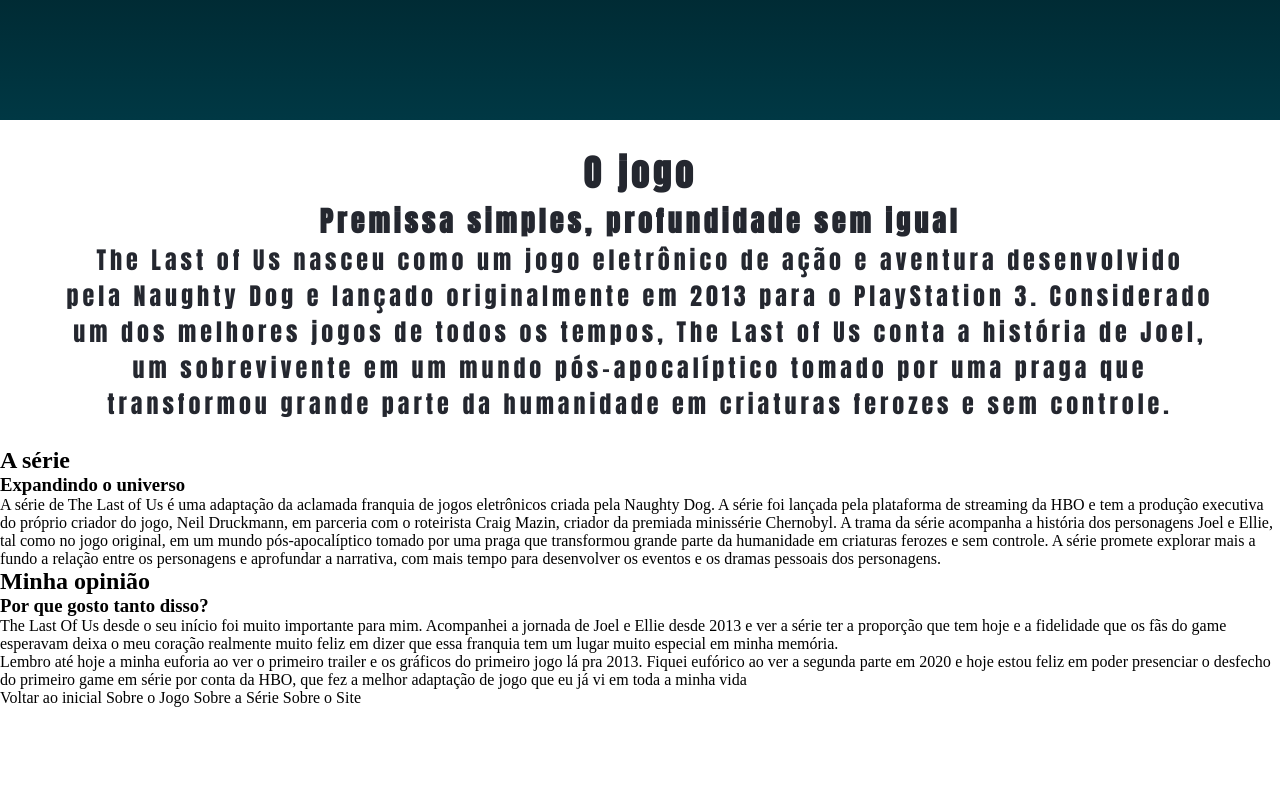
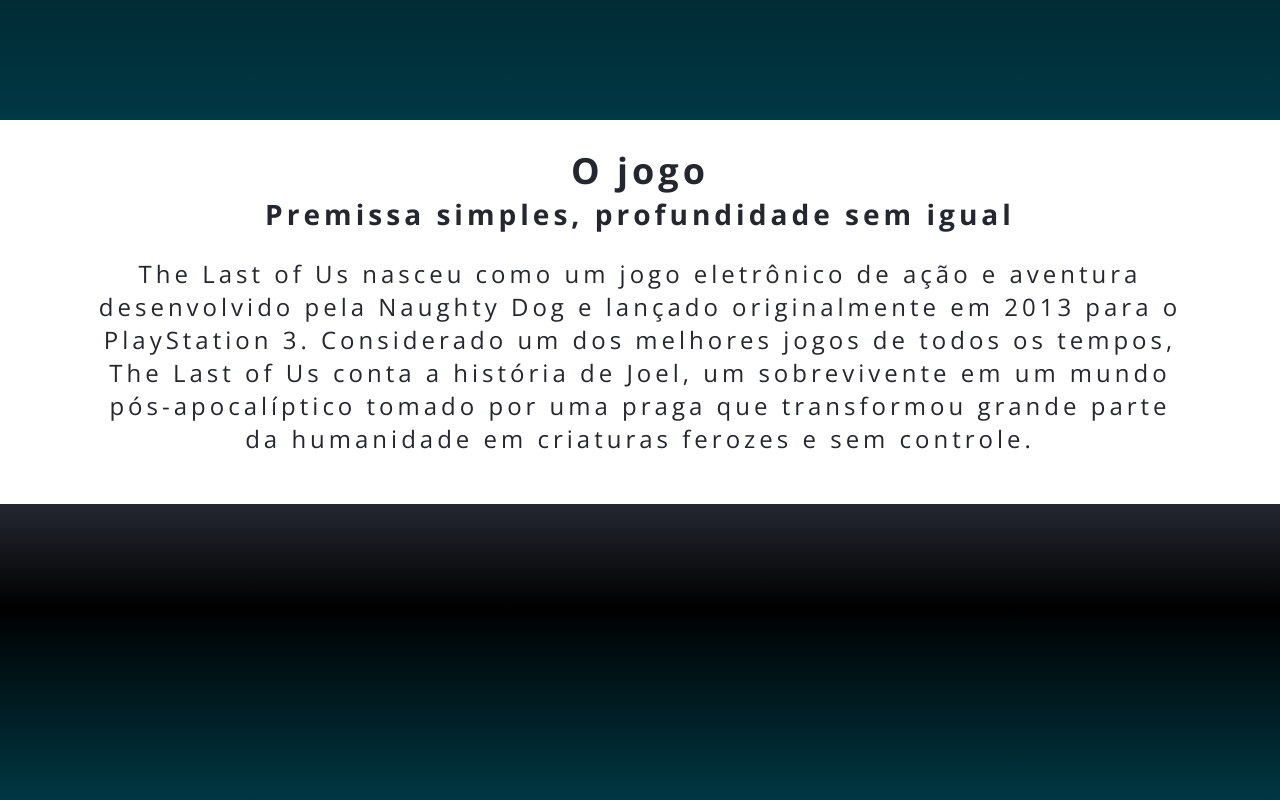
Before and after one commit to OTrigo/tlouSite, a website: page index.html in a window 1280 px wide. Shown: the part 680-1480 px from the top of the page. Before the commit the page ends 1387 px from the top, so only its background shows below. Drawn offline with nearby package versions, Linux system fonts and the light colour scheme.

Commit message:
Implantando novas fontes

```diff
--- a/sass/assets/fonts.scss
+++ b/sass/assets/fonts.scss
@@ -1,3 +1,6 @@
-@import url('https://fonts.googleapis.com/css2?family=Anton&display=swap');
+@import url('https://fonts.googleapis.com/css2?family=Anton&family=Montserrat:wght@300;400;700&family=Open+Sans:wght@300;400;700&display=swap');
 
 $fontLogo: 'Anton', sans-serif;
+$fontTitle: 'Anton', sans-serif;
+$fontDescription: 'Montserrat', sans-serif;
+$fontAlternative: 'Open Sans', sans-serif;
--- a/sass/components/banner.scss
+++ b/sass/components/banner.scss
@@ -1,5 +1,6 @@
 .banner{
     width: 100%;
     height: 300px;
-    background-color: red;
+    background: linear-gradient(180deg, rgba(36,39,47,1) 0%, rgba(0,0,0,1) 35%, rgba(0,56,68,1) 100%);
+    font-family: $fontDescription;
 }
--- a/sass/components/jogoSection.scss
+++ b/sass/components/jogoSection.scss
@@ -1,8 +1,13 @@
 .jogo-container{
-    font-family: $fontLogo;
+    font-family: $fontAlternative;
     letter-spacing: 0.25rem;
     padding: 2% 5%;
     font-size: 24px;
     text-align: center;
     color: #24272f;
+    p{
+        padding: 24px;
+        font-weight: 300;
+        font-weight: 400;
+    }
 }
```
Also changed, not shown: css/style.css, 1 other file.
